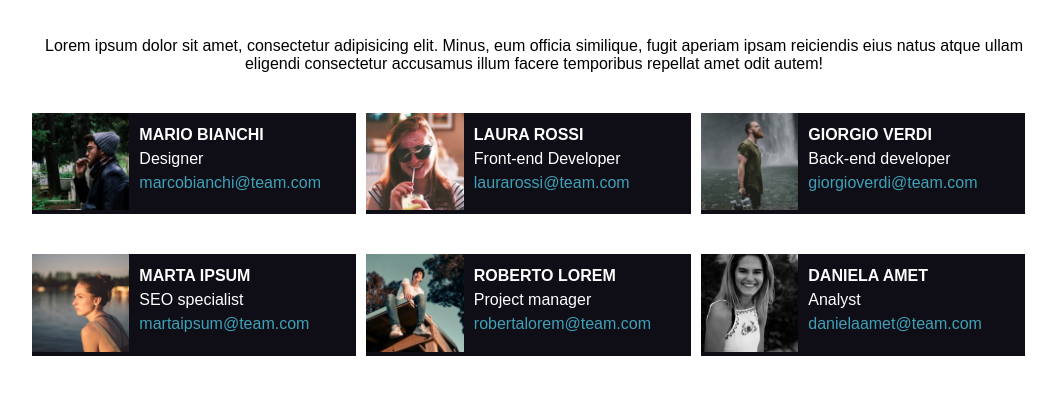
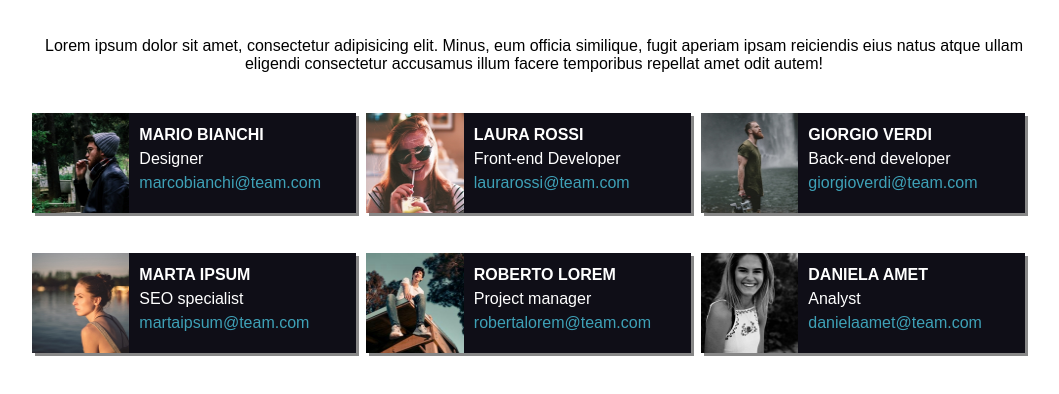
Before and after one commit to francescolazzarin/html-css-float-cards, a plain HTML site: page index.html in a window 1280 px wide. Shown: the part 80-474 px from the top of the page, without its empty margins (106-1165 px from the left). Drawn offline with Linux system fonts and the light colour scheme.

Commit message:
sistemata immagine,email nel div info aggiunta box-shadow

```diff
--- a/css/style.css
+++ b/css/style.css
@@ -25,10 +25,12 @@ h1{
 .card{
     width:32%;
     background-color: rgb(15,14,23);
+    height: 100px;
+    box-shadow: 3px 3px #888888;
 }
 .card img{
     width: 30%;
-
+    height:100%;
 }
 .clear_fix::after{
     content: "";
@@ -45,6 +47,7 @@ h1{
 }
 .info span:last-child{
     color:rgb(62,161,183);
+    display: block;
 }
 .card_2{
     margin: 0 10px 0 10px;
```
